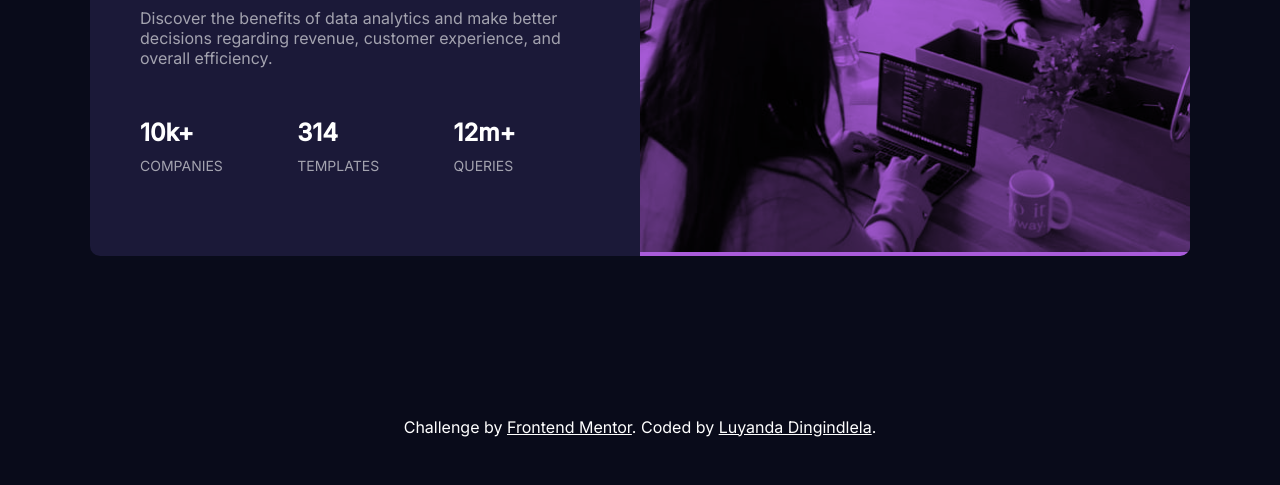
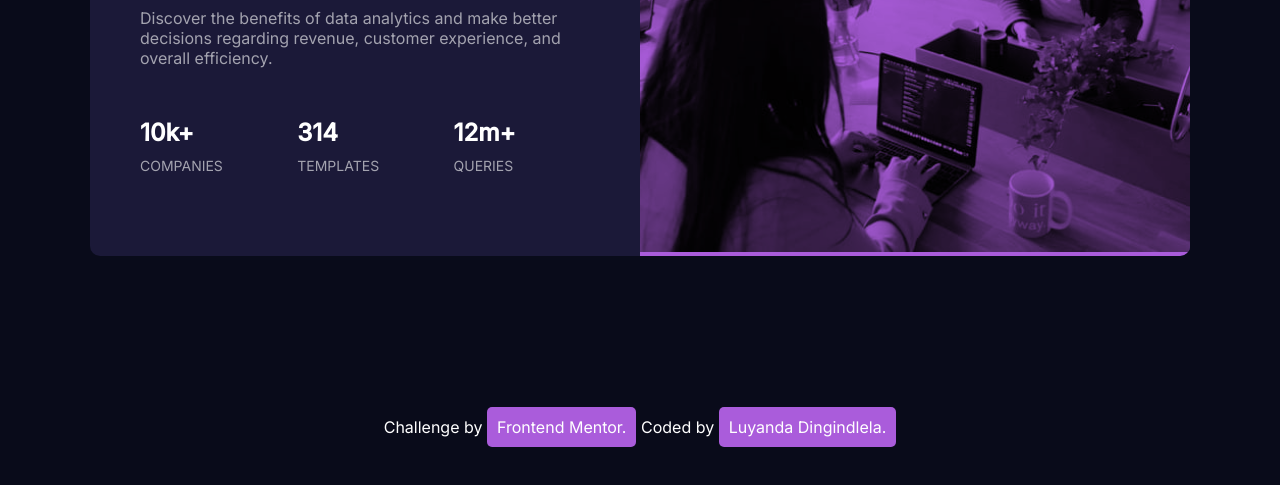
Before and after one commit to LuyandaDingindlela101/card-component, a plain HTML site: page index.html in a window 1280 px wide. Shown: the part 283-768 px from the top of the page. Drawn offline with Linux system fonts and the light colour scheme.

Commit message:
updated README.md file

```diff
--- a/index.html
+++ b/index.html
@@ -40,8 +40,8 @@
 			</div>
 		</div>
 		<div class="attribution">
-			Challenge by <a href="https://www.frontendmentor.io?ref=challenge" target="_blank">Frontend Mentor</a>.
-			Coded by <a href="https://luyanda-portfolio.netlify.app/" target="_blank">Luyanda Dingindlela</a>.
+			Challenge by <a href="https://www.frontendmentor.io?ref=challenge" target="_blank">Frontend Mentor.</a>
+			Coded by <a href="https://luyanda-portfolio.netlify.app/" target="_blank">Luyanda Dingindlela.</a>
 		</div>
 	</body>
 </html>
--- a/styles/main.css
+++ b/styles/main.css
@@ -89,7 +89,11 @@ body {
 }
 
 .attribution a {
+    padding: 10px;
     color: #ffffff;
+    border-radius: 5px;
+    background: #aa5cdb;
+    text-decoration: none;
 }
 
 /* MEDIA QUERY FOR SCREENS FROM 0 - 1200PX */
```
Also changed, not shown: 2 other files.
